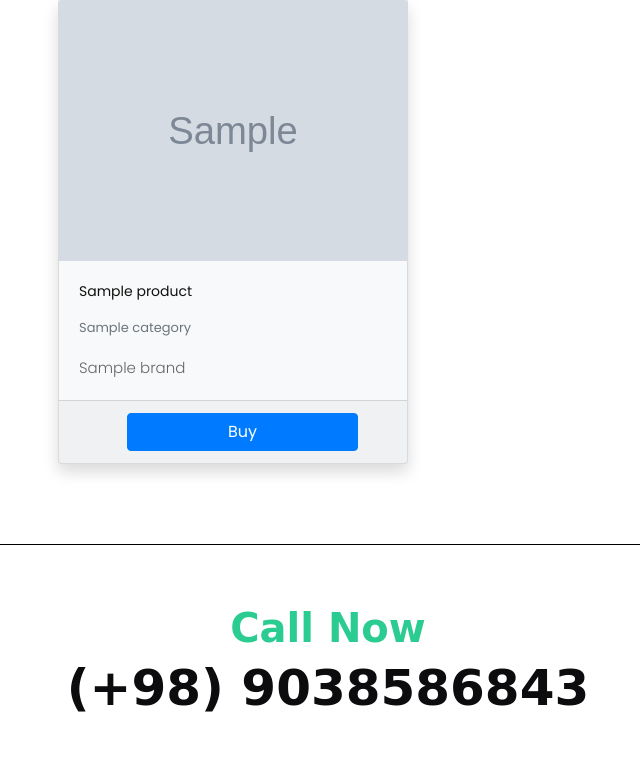
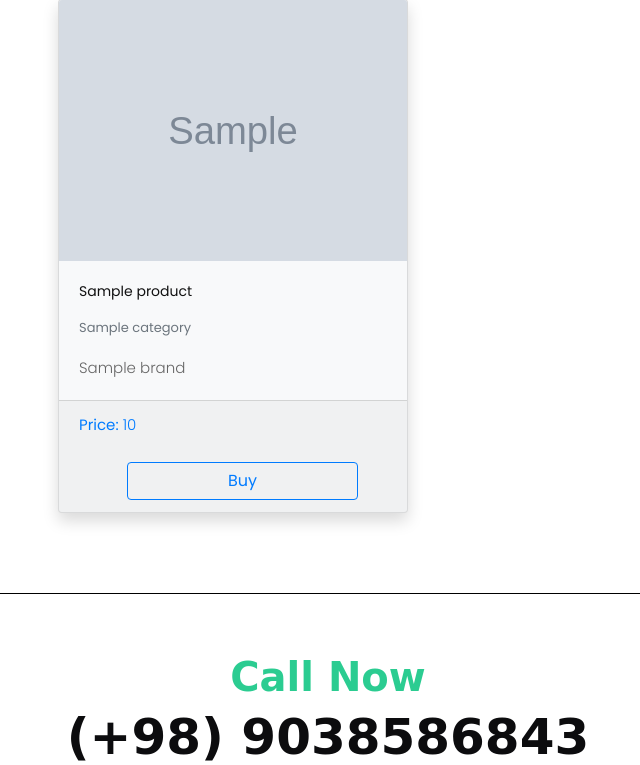
Before and after one commit to Ayazadeh/online_shop, a Django app: page /product/1 in a window 1280 px wide. Shown: the part 161-926 px from the top of the page, without its empty margins (27-667 px from the left). Run offline with Django 3.2, Linux system fonts and the light colour scheme; tables that the repository leaves empty hold one stand-in row (values such as "Sample post"); grey boxes marked "Sample" are stand-in pictures; parts of the project's set-up code (start-up, migrations or seed data) failed here and were passed over; some libraries are stand-ins or nearby versions; some web fonts are replaced.

Commit message:
modified price and button

```diff
--- a/templates/product/product_detail.html
+++ b/templates/product/product_detail.html
@@ -17,8 +17,9 @@
                         <p class="card-text">{{ product.brand.brand_name }}</p>
                     </div>
                     <div class="card-footer text-muted">
-                        {{ product.price.price }}
-                        <a href="#" class="btn btn-primary ml-5 w-75">Buy</a>
+                        <p class="text-primary"><b>Price:</b> {{ product.price }}</p>
+                        <br>
+                        <a href="#" class="btn btn-outline-primary ml-5 w-75">Buy</a>
                     </div>
                 </div>
             </div>
```
